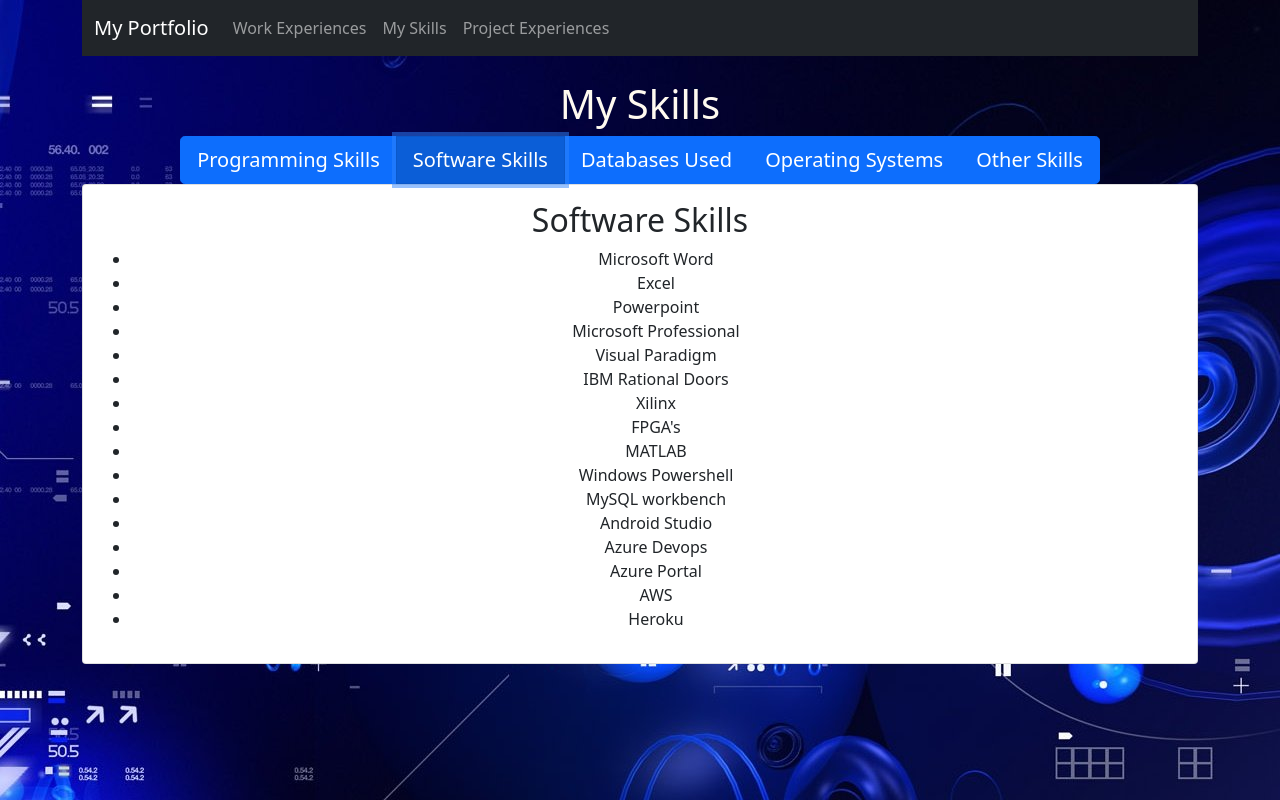
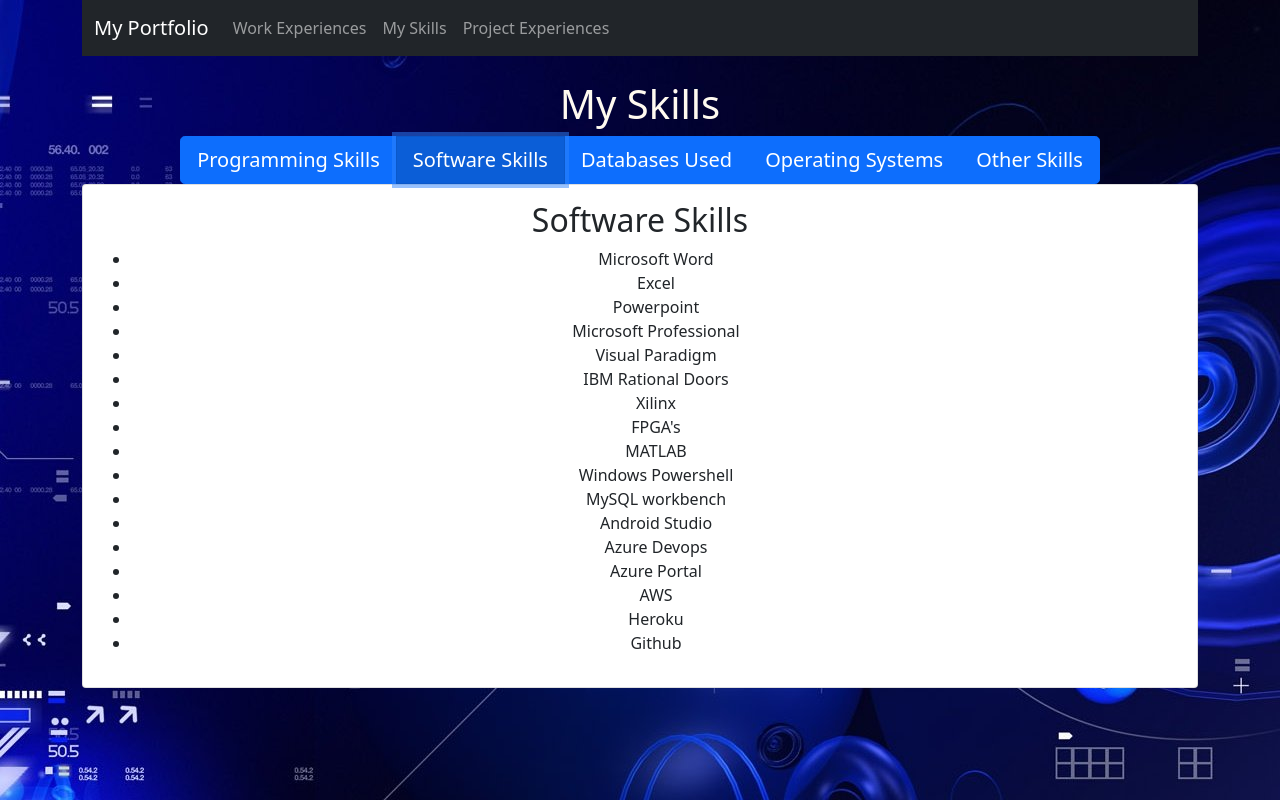
Before and after one commit to damola600/portfolio, a React (Create React App) app: page /myskills in a window 1280 px wide. Both pictures are taken after a click on the button "Software Skills". Built offline with nearby package versions, Linux system fonts and the light colour scheme.

Commit message:
added github to skills

```diff
--- a/src/components/my_skills.component.js
+++ b/src/components/my_skills.component.js
@@ -63,6 +63,7 @@
                             <li>Azure Portal</li>
                             <li>AWS</li>
                             <li>Heroku</li>
+                            <li>Github</li>
                         </ul>
                     </div>
                 </div>
```
